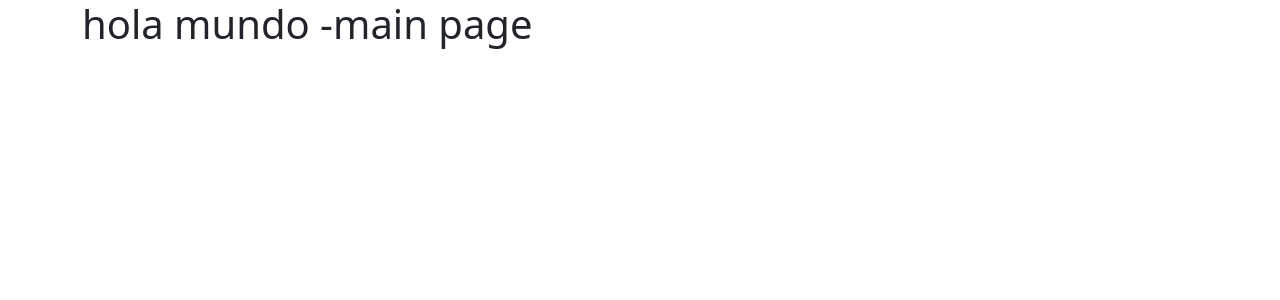
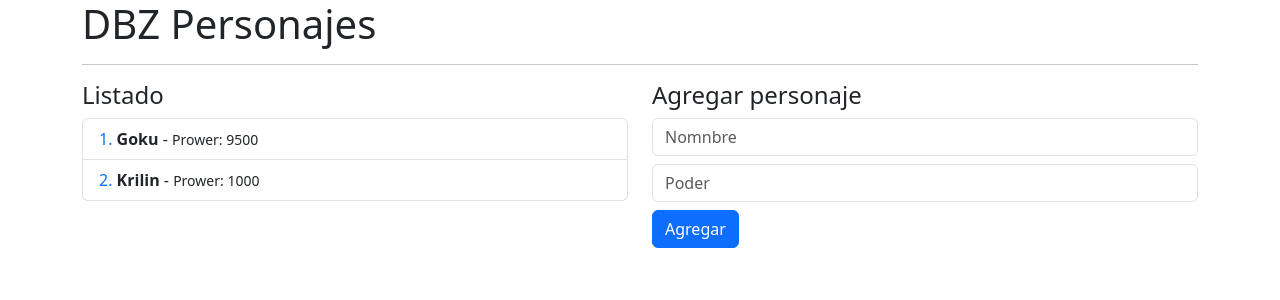
Before and after one commit to sazukeR/02-bases, an Angular app: page / in a window 1280 px wide. Shown: the top 300 px of the page. Built offline with nearby package versions, Linux system fonts and the light colour scheme.

Commit message:
Add comunication betwen components

```diff
--- a/src/app/app.module.ts
+++ b/src/app/app.module.ts
@@ -13,7 +13,6 @@ import { DbzModule } from './dbz/dbz.module';
 @NgModule({
   declarations: [
     AppComponent,
-
   ],
   // aqui importamos los modulos que queremos del exterior
   imports: [
--- /dev/null
+++ b/src/app/dbz/components/add-character/add-character.component.html
@@ -0,0 +1,6 @@
+<h4>Agregar personaje</h4>
+<form >
+  <input class="form-control mb-2" type="text" placeholder="Nomnbre">
+  <input class="form-control mb-2" type="number" placeholder="Poder">
+  <button type="submit" class="btn btn-primary">Agregar</button>
+</form>
--- /dev/null
+++ b/src/app/dbz/components/list/List.component.css
@@ -0,0 +1,3 @@
+:host {
+  display: block;
+}
--- /dev/null
+++ b/src/app/dbz/components/list/list.component.html
@@ -0,0 +1,8 @@
+<h4>Listado</h4>
+<ul class="list-group">
+  <li *ngFor="let character of characterList let i = index" class="list-group-item">
+    <span class="text-primary">{{ i + 1 }}. </span>
+    <strong>{{ character.name }}</strong> -
+    <small>Prower:</small>
+    <small> {{ character.power }}</small></li>
+</ul>
--- /dev/null
+++ b/src/app/dbz/components/list/list.component.ts
@@ -0,0 +1,22 @@
+
+import { Component, Input } from '@angular/core';
+import { Character } from '../../interfaces/character.interface';
+
+@Component({
+  selector: 'dbz-list',
+  templateUrl: './list.component.html',
+  styleUrl: './list.component.css',
+})
+export class ListComponent {
+
+
+  @Input() // al utilizar el decorador input estamos indicando que esta propiedad va a recibir datos del exterior
+  public characterList: Character[] = [
+    {
+      name: "Trunk",
+      power: 4000,
+    }
+  ]
+
+
+}
--- /dev/null
+++ b/src/app/dbz/interfaces/character.interface.ts
@@ -0,0 +1,6 @@
+
+
+export interface Character {
+  name: string;
+  power: number;
+}
--- a/src/app/dbz/pages/main-page.component.html
+++ b/src/app/dbz/pages/main-page.component.html
@@ -1 +1,15 @@
-<h1>hola mundo -main page</h1>
+<h1>DBZ Personajes</h1>
+<hr>
+
+<div class="row">
+
+  <div class="col">
+ <!--    [nombre del input que recibe la propiedad en el hijo] = "nombre de la propiedad que pasara al hijo" -->
+    <dbz-list [characterList]="characters"></dbz-list>
+  </div>
+
+  <div class="col">
+    <dbz-add-character></dbz-add-character>
+  </div>
+
+</div>
--- a/src/app/dbz/pages/main-page.component.ts
+++ b/src/app/dbz/pages/main-page.component.ts
@@ -1,4 +1,5 @@
 import { Component } from '@angular/core';
+import { Character } from '../interfaces/character.interface';
 
 @Component({
   selector: 'app-dbz-main-page',
@@ -8,5 +9,17 @@ import { Component } from '@angular/core';
 export class MainPageComponent  {
 
 
+  public characters: Character[] = [
+    {
+      name: "Goku",
+      power: 9500
+    },
+    {
+      name: "Krilin",
+      power: 1000
+    }
+  ]
+
+
 
 }
```
Also changed, not shown: src/app/dbz/components/add-character/add-character.component.ts (added, +10 -0 lines), src/app/dbz/dbz.module.ts (+7 -2 lines), src/app/dbz/components/add-character/add-character.component.css (added).
